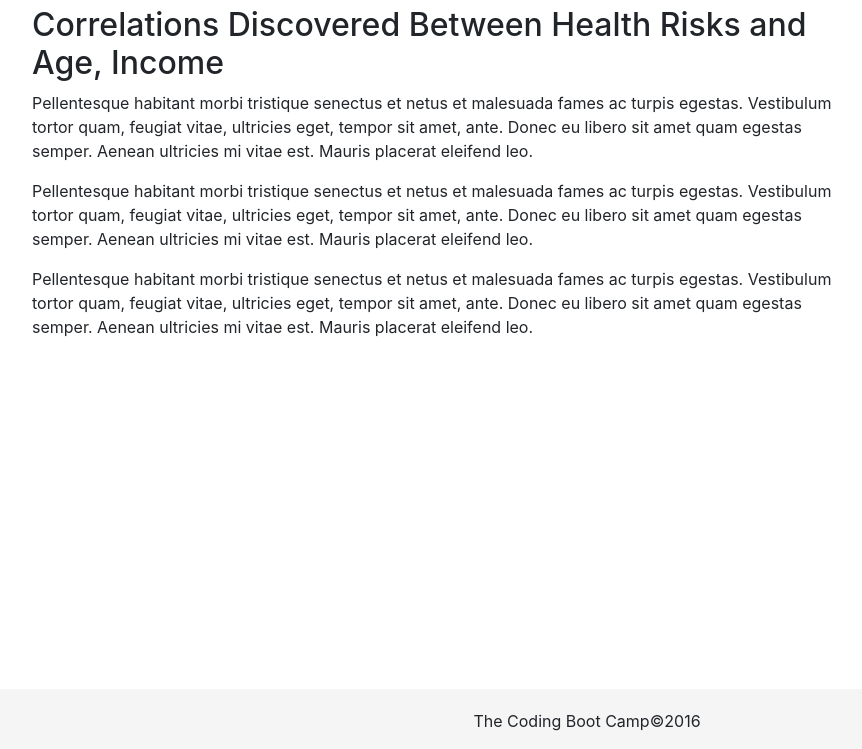
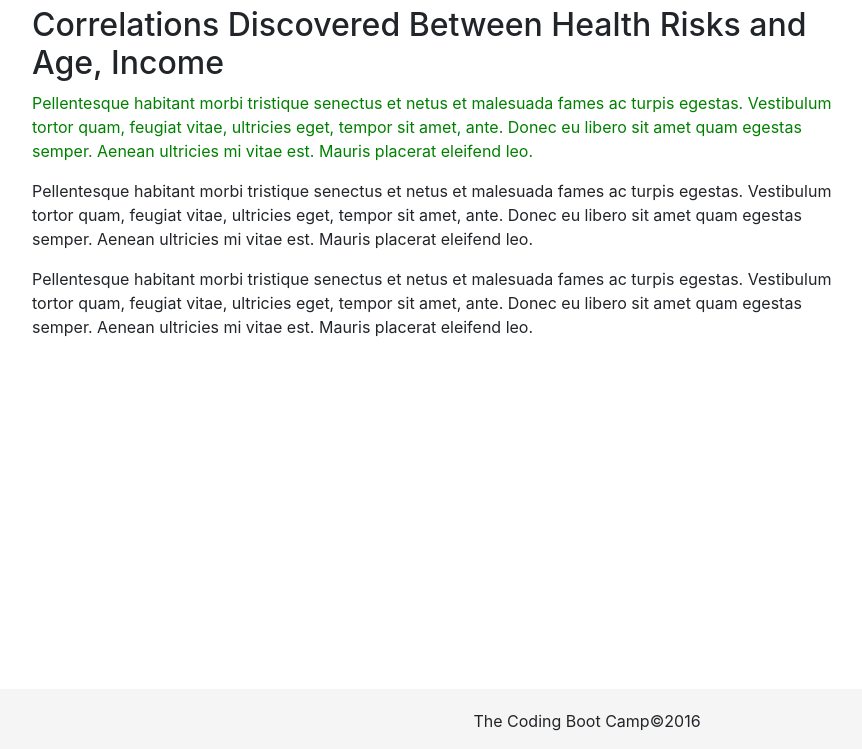
Before and after one commit to natalieddavies/D3-challenge, a plain HTML site: page d3_data_journalism/index.html in a window 1280 px wide. Shown: the part 51-800 px from the top of the page, without its empty margins (53-915 px from the left). Drawn offline with nearby package versions, Linux system fonts and the light colour scheme; files that its build step writes are made by us from their sources; files whose address does not match are found by name.

Commit message:
final file set up

```diff
--- a/index.html
+++ b/d3_data_journalism/index.html
@@ -7,6 +7,7 @@
   <link rel="stylesheet" href="https://stackpath.bootstrapcdn.com/bootstrap/4.1.3/css/bootstrap.min.css" integrity="sha384-MCw98/SFnGE8fJT3GXwEOngsV7Zt27NXFoaoApmYm81iuXoPkFOJwJ8ERdknLPMO" crossorigin="anonymous">
   <link rel="stylesheet" href="assets/css/style.css">
   <link rel="stylesheet" href="assets/css/d3Style.css">
+  <script src="https://d3js.org/d3.v4.min.js"></script>
 
 </head>
 
@@ -54,6 +55,10 @@
   <script src="https://d3js.org/d3.v5.min.js"></script>
   <script type="text/javascript" src="assets/js/app.js"></script>
 
+  <script>
+    d3.select("p").style("color", "green");
+</script>
+
 </body>
 
 </html>
```
